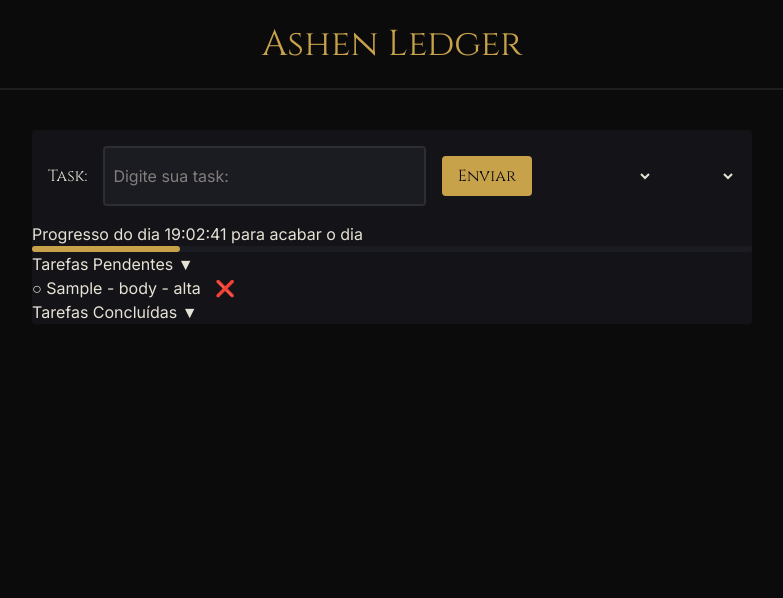
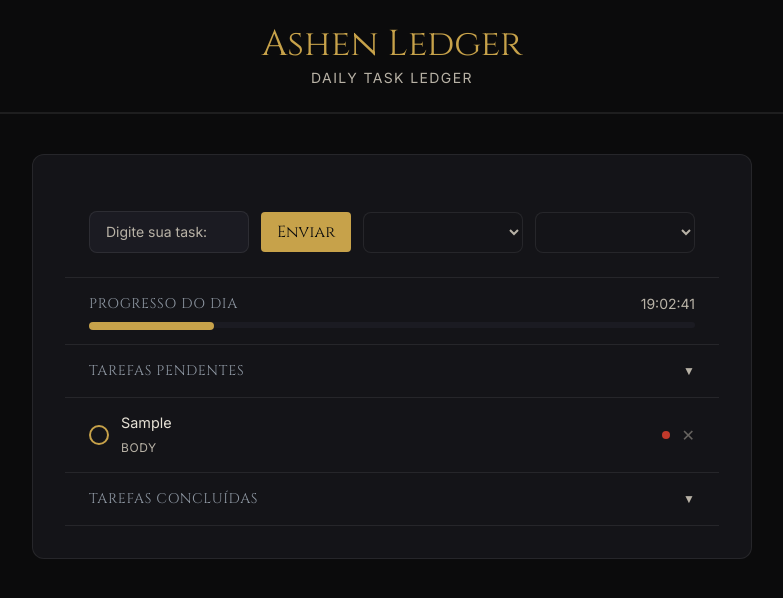
Before and after one commit to artsilveira/todo-list, a website: page index.html in a window 1280 px wide. Both pictures are taken after typing "Sample" into the empty fields and a click on the button "Enviar". Shown: the whole page, without its empty margins (248-1031 px from the left). Drawn offline with nearby package versions, Linux system fonts and the light colour scheme; files that its build step writes are made by us from their sources.

Commit message:
feat: style task cards with priority indicators and completed state

```diff
--- a/app.js
+++ b/app.js
@@ -63,11 +63,16 @@ function renderTask() {
     let tarefasPendentes = tarefas.filter(tarefa => tarefa.concluida === false);
 
     tarefasPendentes.forEach(function(tarefa) {
+        const corPrioridade = tarefa.prioridade === 'alta' ? '#c0392b' : tarefa.prioridade === 'media' ? '#c7a24a' : '#8f98a3';
         ulPend.innerHTML += `
-            <li>
-                <button onclick="completarTarefa(${tarefa.id})">○</button>
-                ${tarefa.nome} - ${tarefa.categoria} - ${tarefa.prioridade}
-                <button onclick="deletarTarefa(${tarefa.id})" style="color: red; margin-left: 10px;">❌</button>
+            <li style="display:flex; align-items:center; gap:12px; padding:14px 24px; border-bottom:1px solid var(--color-border);">
+                <button onclick="completarTarefa(${tarefa.id})" style="width:20px; height:20px; border-radius:50%; border:2px solid var(--color-accent); background:transparent; cursor:pointer; flex-shrink:0; transition: background 0.2s;" onmouseover="this.style.background='var(--color-accent)'" onmouseout="this.style.background='transparent'"></button>
+                <div style="flex:1; min-width:0;">
+                    <p style="color:var(--color-text); font-size:0.9rem;">${tarefa.nome}</p>
+                    <span style="color:var(--color-muted); font-size:0.75rem; text-transform:uppercase; letter-spacing:0.05em;">${tarefa.categoria}</span>
+                </div>
+                <span style="width:8px; height:8px; border-radius:50%; background:${corPrioridade}; flex-shrink:0;"></span>
+                <button onclick="deletarTarefa(${tarefa.id})" style="color:var(--color-muted); background:transparent; border:none; cursor:pointer; font-size:1rem; flex-shrink:0; opacity:0.5;" onmouseover="this.style.opacity='1'" onmouseout="this.style.opacity='0.5'">✕</button>
             </li>
         `;
     });
@@ -76,12 +81,13 @@ function renderTask() {
 
      tarefasConcluidas.forEach(function(tarefa) {
         ulConc.innerHTML += `
-            <li>
-                <button disabled style="text-decoration: line-through; opacity: 0.6;">✓</button>
-                <span style="text-decoration: line-through; opacity: 0.6;">
-                    ${tarefa.nome} - ${tarefa.categoria} - ${tarefa.prioridade}
-                </span>
-                <button onclick="deletarTarefa(${tarefa.id})" style="color: red; margin-left: 10px;">❌</button>
+            <li style="display:flex; align-items:center; gap:12px; padding:14px 24px; border-bottom:1px solid var(--color-border); opacity:0.5;">
+                <button disabled style="width:20px; height:20px; border-radius:50%; border:2px solid var(--color-accent); background:var(--color-accent); cursor:default; flex-shrink:0; display:flex; align-items:center; justify-content:center; color:var(--color-bg); font-size:0.7rem;">✓</button>
+                <div style="flex:1; min-width:0;">
+                    <p style="color:var(--color-text); font-size:0.9rem; text-decoration:line-through;">${tarefa.nome}</p>
+                    <span style="color:var(--color-muted); font-size:0.75rem; text-transform:uppercase; letter-spacing:0.05em;">${tarefa.categoria}</span>
+                </div>
+                <button onclick="deletarTarefa(${tarefa.id})" style="color:var(--color-muted); background:transparent; border:none; cursor:pointer; font-size:1rem; flex-shrink:0; opacity:0.5;" onmouseover="this.style.opacity='1'" onmouseout="this.style.opacity='0.5'">✕</button>
             </li>
         `;
     });
@@ -147,7 +153,7 @@ function atualizarBarraNaTela() {
     }
 
     if (textoTempo) {
-        textoTempo.innerText = `${dados.restante} para acabar o dia`;
+        textoTempo.innerText = `${dados.restante}`;
     }
 }
 
--- a/index.html
+++ b/index.html
@@ -12,17 +12,19 @@
         <h1 class="font-display text-2xl text-accent text-center md:text-4xl">
             Ashen Ledger
         </h1>
+        <p class="text-muted text-center text-sm mt-1 font-body tracking-widest uppercase">
+            Daily Task Ledger
+        </p>
     </header>
 
     <main class="max-w-lg md:max-w-3xl mx-auto p-6">
-        <div class="bg-surface rounded" style="box-shadow: 0 4px 4px var(--color-shadow)">
-            <form id="form" class="flex flex-col md:flex-row md:items-center gap-4 p-4 text-text">
-                <label for="task" class="font-display">Task:</label>
-                <input type="text" id="task" name="task"        placeholder="Digite sua task:" required class="w-full py-4 px-2 border-2 border-border bg-surface-2 rounded">
+        <div class="bg-surface rounded-xl border border-border p-6 md:p-8" style="box-shadow: 0 4px 4px var(--color-shadow)">
+            <form id="form" class="flex flex-col md:flex-row md:items-center gap-3 p-6 border-b border-border text-text">
+                <input type="text" id="task" name="task"        placeholder="Digite sua task:" required class="w-full py-2.5 px-4 border border-border bg-surface-2 rounded-lg text-text placeholder:text-muted text-sm focus:outline-none focus:border-accent transition-colors">
 
                 <button type="submit" class="font-display text-bg bg-accent px-4 py-2 rounded cursor-pointer hover:bg-amber-400">Enviar</button>
 
-                <select id="categoria">
+                <select id="categoria" class="px-4 py-2.5 border border-border bg-surface rounded-lg text-muted text-sm cursor-pointer focus:outline-none focus:border-accent transition-colors w-full">
                     <option value="body">Body</option>
                     <option value="mind">Mind</option>
                     <option value="knowledge">Knowledge</option>
@@ -30,30 +32,30 @@
                     <option value="Lore">Lore</option>
                 </select>
 
-                <select id="prioridade">
+                <select id="prioridade" class="px-4 py-2.5 border border-border bg-surface rounded-lg text-muted text-sm cursor-pointer focus:outline-none focus:border-accent transition-colors w-full">
                     <option value="alta">Alta</option>
                     <option value="media">Média</option>
                     <option value="baixa">Baixa</option>
                 </select>
             </form>
 
-            <div>
-                <div>
-                    <span>Progresso do dia</span>
-                    <span id="tempo-restante">--:--:-- restante</span>
+            <div class="px-6 py-4 border-b border-border">
+                <div class="flex justify-between items-center mb-2">
+                    <span class="font-display text-sm text-accent-2 tracking-wider uppercase">Progresso do dia</span>
+                    <span id="tempo-restante" class="text-muted text-sm">--:--:-- restante</span>
                 </div>
 
-                <div style="background: var(--color-surface-2); height: 6px; border-radius: 9999px;">
-                    <div id="barra-dia" style="height: 6px; width: 0%; background: var(--color-accent); border-radius: 9999px; transition: width 1s;">
+                <div class="w-full rounded-full" style="background: var(--color-surface-2); height: 6px; border-radius: 9999px;">
+                    <div id="barra-dia" class="rounded-full" style="height: 8px; width: 0%; background: var(--color-accent); border-radius: 9999px; transition: width 1s;">
 
                     </div>
                 </div>
             </div>
 
             <section>
-                <button id="btn-pend">
-                    <span>Tarefas Pendentes</span>
-                    <span id="arrow-pend" class="inline-block transition-transform duration-300">▼</span>
+                <button id="btn-pend" class="w-full flex items-center justify-between px-6 py-4 hover:bg-surface-2 transition-colors cursor-pointer border-b border-border">
+                    <span class="font-display text-sm tracking-wider uppercase text-accent-2">Tarefas Pendentes</span>
+                    <span id="arrow-pend" class="inline-block transition-transform duration-300 text-muted text-xs">▼</span>
                 </button>
 
                 <div id="pend">
@@ -67,9 +69,9 @@
 
 
             <section>
-                <button id="btn-conc">
-                    <span>Tarefas Concluídas</span>
-                    <span id="arrow-conc" class="inline-block transition-transform duration-300">▼</span>
+                <button id="btn-conc" class="w-full flex items-center justify-between px-6 py-4 hover:bg-surface-2 transition-colors cursor-pointer border-b border-border">
+                    <span class="font-display text-sm tracking-wider uppercase text-accent-2">Tarefas Concluídas</span>
+                    <span id="arrow-conc" class="inline-block transition-transform duration-300 text-muted text-xs">▼</span>
                 </button>
 
                 <div id="conc" class="hidden">
```
